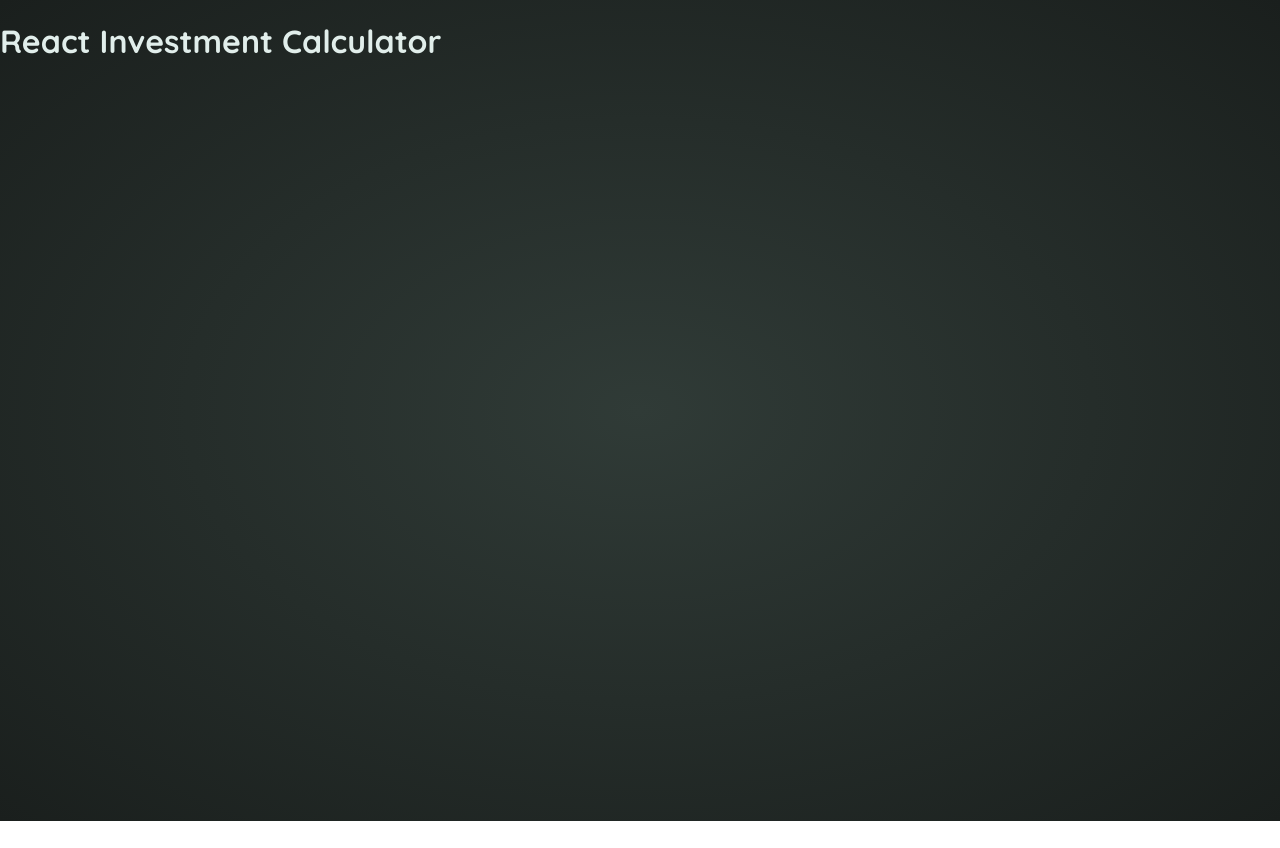
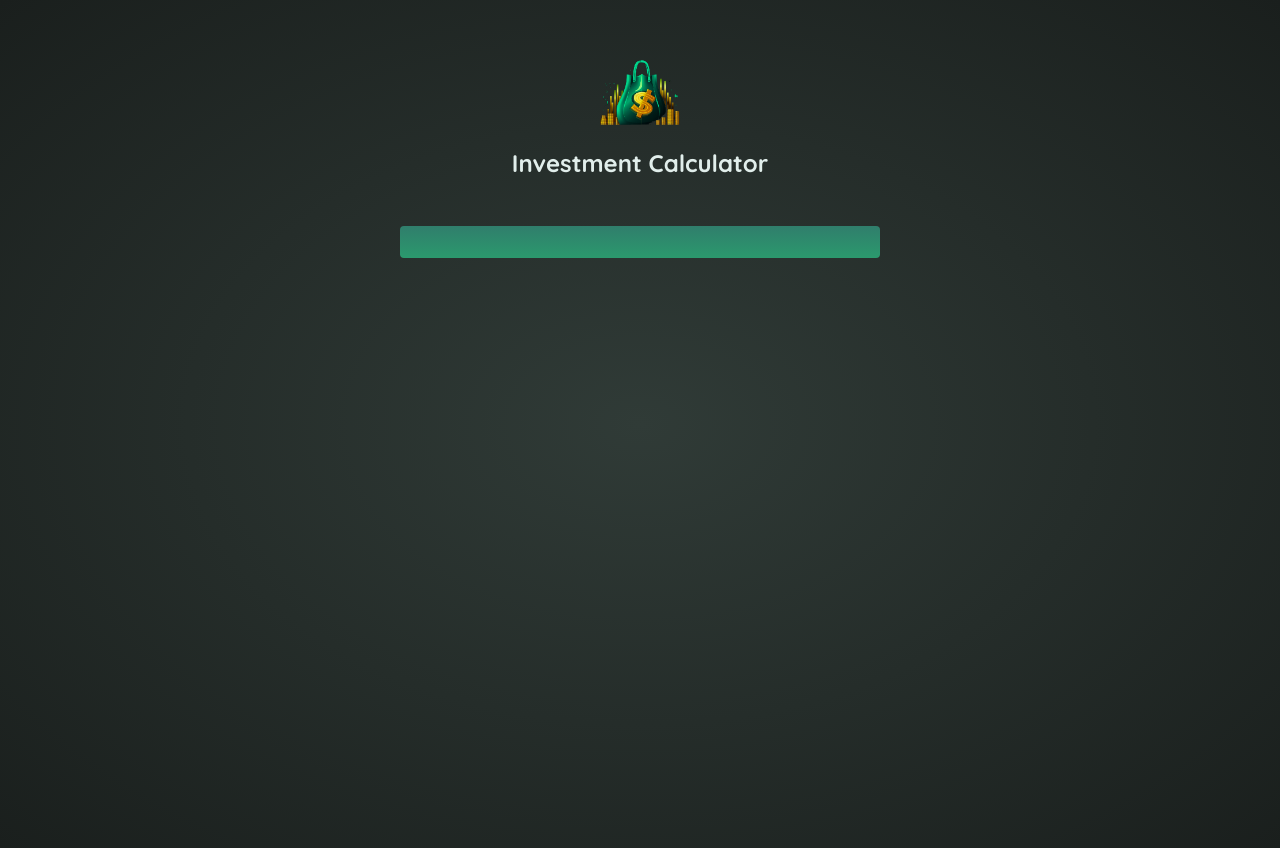
Before and after one commit to DorianKita/Investment-calculator, a React (Vite) app: page / in a window 1280 px wide. Before the commit the page ends 821 px from the top, so only its background shows below. Built offline with nearby package versions, Linux system fonts and the light colour scheme.

Commit message:
created header

```diff
--- a/src/App.jsx
+++ b/src/App.jsx
@@ -1,7 +1,13 @@
+import Header from "./components/Header.jsx";
+import UserInput from "./components/UserInput.jsx";
+
 function App() {
   return (
-    <h1>React Investment Calculator</h1>
-  )
+    <>
+      <Header />
+      <UserInput />
+    </>
+  );
 }
 
-export default App
+export default App;
--- /dev/null
+++ b/src/components/Header.jsx
@@ -0,0 +1,10 @@
+import logo from "../assets/investment-calculator-logo.png";
+
+export default function Header() {
+  return (
+    <header id="header">
+      <img src={logo} alt="" />
+      <h1>Investment Calculator</h1>
+    </header>
+  );
+}
--- /dev/null
+++ b/src/components/UserInput.jsx
@@ -0,0 +1,7 @@
+export default function UserInput() {
+  return (
+    <div id="user-input">
+      <div className="input-group"></div>
+    </div>
+  );
+}
```
